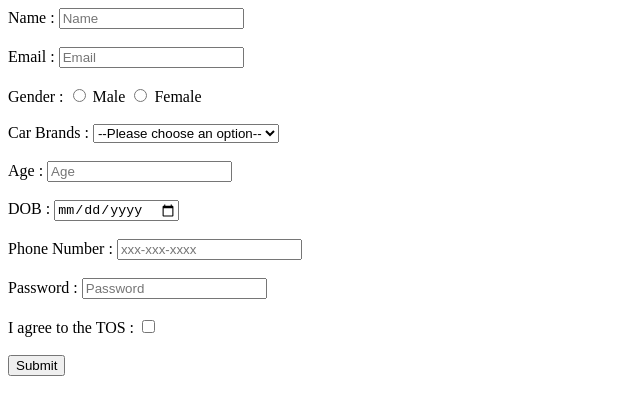
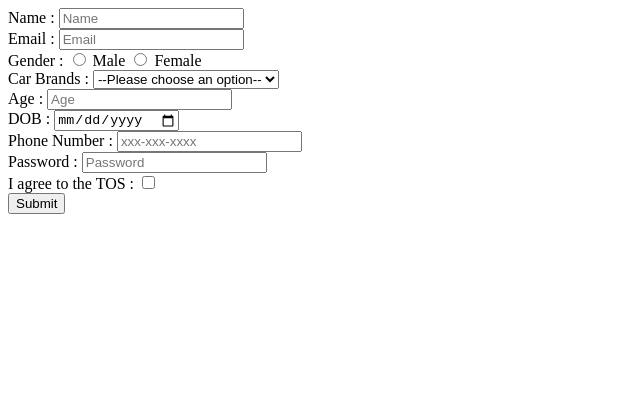
Before and after one commit to acciojob/signup-form-car-pravin8007, a website: page main.html in a window 1280 px wide. Shown: the whole page, without its empty margins (0-640 px from the left). Drawn offline with Linux system fonts and the light colour scheme.

Commit message:
created a submission

```diff
--- a/main.html
+++ b/main.html
@@ -12,38 +12,38 @@
 </script>
 	<form method="post" action = "mailto:pravinshivajiptil37@gmail.com">
 		<lable for = "name">Name :</lable>
-		    <input type="text" id = "name" name ="name" placeholder="Name" required><br><br>
+		    <input type="text" id = "name" name ="name" placeholder="Name" required><br>
 
 		<label for = "email"> Email :</label>
-			<input type ="email" id="email" name="email" placeholder="Email" required><br><br>
+			<input type ="email" id="email" name="email" placeholder="Email" required><br>
 
 		Gender :
         <input type="radio" id="gender_m" name="gender" required>
         <label for="gender_m">Male</label>
         <input type="radio" id="gender_f" name="gender" required>
-        <label for="gender_f">Female</label><br><br>
+        <label for="gender_f">Female</label><br>
 
 		<label for="cars">Car Brands :</label>
 			<select id ="cars" required>
 				 <Option value="">--Please choose an option--</Option>
 				<option>BMW</option>
 				<option>HONDA</option>
-			</select><br><br>
+			</select><br>
 
 		<label for="age">Age :</label>
-		<input type="number" id="age" name ="age" placeholder="Age" required><br><br>
+		<input type="number" id="age" name ="age" placeholder="Age" required><br>
 
 		<label for="dob">DOB :</label>
-		<input type="date" id="dob" name ="dob" required><br><br>
+		<input type="date" id="dob" name ="dob" required><br>
 
 		<label for="tel">Phone Number : </label>
-		<input type ="tel" id="tel" name ="tel" pattern="[0-9]{10}" placeholder="xxx-xxx-xxxx"><br><br>
+		<input type ="tel" id="tel" name ="tel" pattern="[0-9]{10}" placeholder="xxx-xxx-xxxx"><br>
 
 		<label for="password">Password : </label>
-		<input type ="password" id="password" name = "password" placeholder="Password" required><br><br>
+		<input type ="password" id="password" name = "password" placeholder="Password" required><br>
 
 		<label for="tos">I agree to the TOS : </label>
-		<input type = "checkbox" id="tos" name = "tos" required><br><br>
+		<input type = "checkbox" id="tos" name = "tos" required><br>
 
 		<button type="submit">Submit</button>
 	</form>
```
